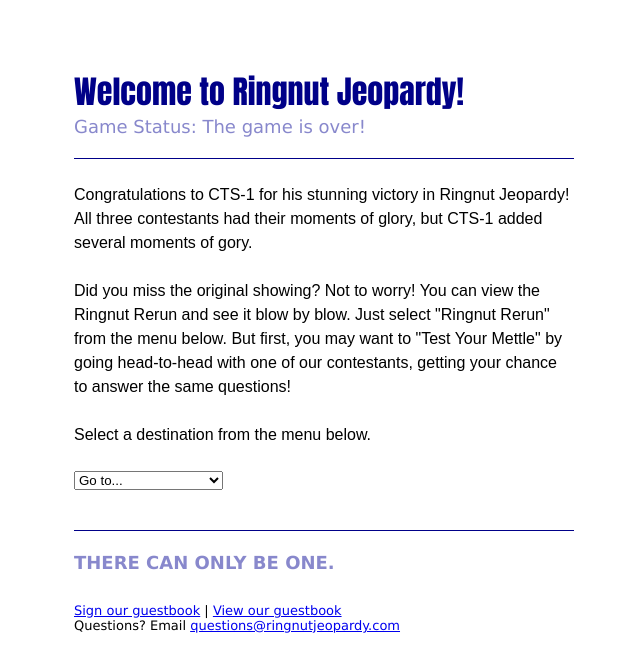
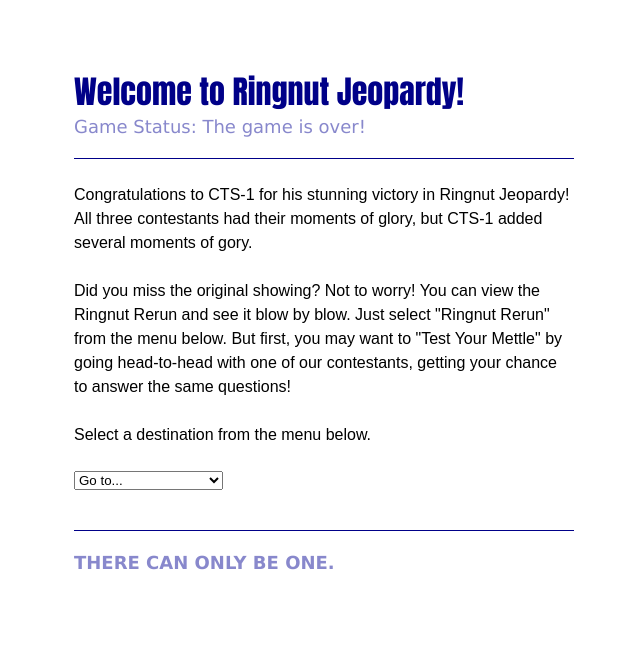
Before and after one commit to lkalliance/old-jeopardy, a plain HTML site: page index.htm in a window 1280 px wide. Shown: the whole page, without its empty margins (316-956 px from the left). Drawn offline with Linux system fonts and the light colour scheme.

Commit message:
remove non-working links

```diff
--- a/index.htm
+++ b/index.htm
@@ -49,8 +49,6 @@ window.location.href = URL;
 
 <br></font></td></tr><tr><td height=1 bgcolor=#000088></td></tr><tr><td><font face=Verdana size=4 color=#8888cc><b><br>THERE CAN ONLY BE ONE.</b></font></td></tr>
 
-<tr><td><font face=Verdana size=2><br><br><a href="http://us.1.p4.webhosting.yahoo.com/gb/sign?member=ringnutjeopardy">Sign our guestbook</a> | <a href="http://us.1.p4.webhosting.yahoo.com/gb/view?member=ringnutjeopardy">View our guestbook</a><br>Questions? Email <a href=mailto:questions@ringnutjeopardy.com>questions@ringnutjeopardy.com</a></font></td></tr>
-
 </table>
 
 </body>
```
Also changed, not shown: 1 other file.
